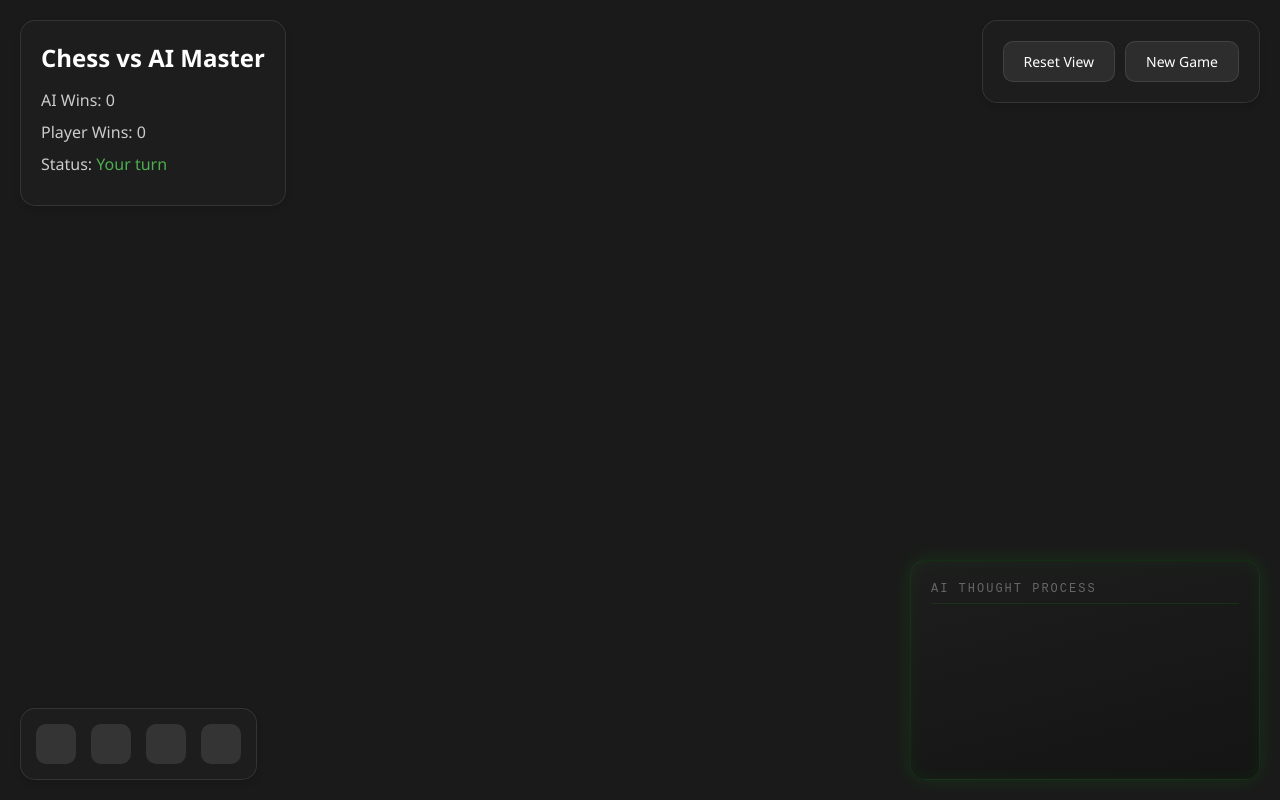
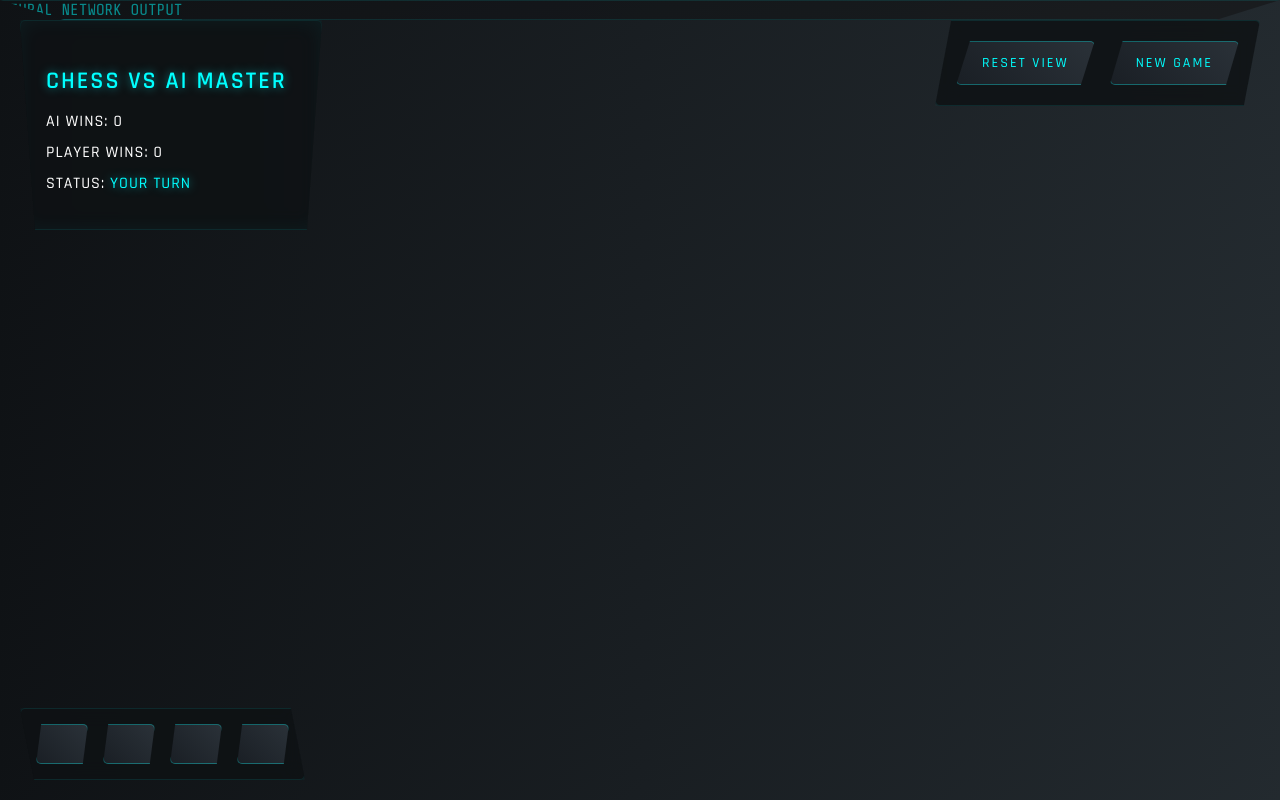
Before and after one commit to rosieos2/chesss, a website: page index.html in a window 1280 px wide. Drawn offline with nearby package versions, Linux system fonts and the light colour scheme.

Commit message:
Add files via upload

```diff
--- a/index.html
+++ b/index.html
@@ -8,213 +8,147 @@
     <script src="https://cdnjs.cloudflare.com/ajax/libs/chess.js/0.10.3/chess.min.js"></script>
     <script src="https://cdnjs.cloudflare.com/ajax/libs/three.js/r128/three.min.js"></script>
 <script src="https://cdn.jsdelivr.net/npm/three@0.128.0/examples/js/loaders/GLTFLoader.js"></script>
+<link href="https://fonts.googleapis.com/css2?family=Rajdhani:wght@500;600&family=Share+Tech+Mono&display=swap" rel="stylesheet">
     <style>
-        * {
+        * body {
     margin: 0;
-            padding: 0;
-            box-sizing: border-box;
-            font-family: 'Segoe UI', Tahoma, Geneva, Verdana, sans-serif;
+    background: linear-gradient(135deg, #0f1215 0%, #232a2f 100%);
+    color: #00ffff;
+    overflow: hidden;
+    font-family: 'Rajdhani', 'Orbitron', sans-serif;
 }
 
-        body {
-            margin: 0;
-            background: #1a1a1a;
-            color: white;
-            overflow: hidden;
-        }
-
-        #thought-terminal {
-    position: fixed;
-    right: 20px;
-    bottom: 20px;
-    width: 350px;
-    height: 220px;
-    background: linear-gradient(165deg, rgba(30, 30, 30, 0.95) 0%, rgba(20, 20, 20, 0.95) 100%);
-    color: #00ff00;
-    padding: 20px;
-    border-radius: 15px;
-    font-family: 'JetBrains Mono', 'Fira Code', 'Courier New', monospace;
-    overflow-y: auto;
-    backdrop-filter: blur(10px);
-    border: 1px solid rgba(0, 255, 0, 0.1);
-    box-shadow: 0 0 20px rgba(0, 255, 0, 0.1),
-                inset 0 0 20px rgba(0, 255, 0, 0.05);
-    font-size: 14px;
-    line-height: 1.4;
-    z-index: 1000;
-    transition: all 0.3s ease;
-}
-
-#thought-terminal::-webkit-scrollbar {
-    width: 8px;
-}
-
-#thought-terminal::-webkit-scrollbar-track {
-    background: rgba(0, 0, 0, 0.2);
-    border-radius: 4px;
-}
-
-#thought-terminal::-webkit-scrollbar-thumb {
-    background: rgba(0, 255, 0, 0.15);
-    border-radius: 4px;
-    border: 2px solid rgba(0, 0, 0, 0.2);
-}
-
-#thought-terminal::-webkit-scrollbar-thumb:hover {
-    background: rgba(0, 255, 0, 0.25);
-}
-
-#thought-terminal::before {
-    content: "AI THOUGHT PROCESS";
-    display: block;
-    font-size: 12px;
-    color: #666;
-    margin-bottom: 10px;
-    border-bottom: 1px solid rgba(0, 255, 0, 0.1);
-    padding-bottom: 5px;
-    letter-spacing: 2px;
-}
-
-.thought-entry {
-    margin-bottom: 12px;
-    padding: 8px;
-    background: rgba(0, 255, 0, 0.03);
-    border-radius: 8px;
-    border-left: 2px solid rgba(0, 255, 0, 0.2);
-    animation: fadeIn 0.3s ease-out;
-}
-
-@keyframes fadeIn {
-    from { opacity: 0; transform: translateY(10px); }
-    to { opacity: 1; transform: translateY(0); }
-}
-
-.thought-entry.thinking {
-    color: #666;
-}
-
-.thought-entry.error {
-    color: #ff4444;
-    background: rgba(255, 68, 68, 0.05);
-    border-left: 2px solid rgba(255, 68, 68, 0.3);
-}
-
-.blink {
-    animation: blink 1s infinite;
-}
-
-@keyframes blink {
-    0%, 100% { opacity: 1; }
-    50% { opacity: 0; }
-}
-
-        canvas {
-            display: block;
-        }
-
+/* Stats Panel */
 #stats {
     position: fixed;
     top: 20px;
     left: 20px;
-            background: rgba(30, 30, 30, 0.9);
-            color: white;
-            padding: 20px;
-            border-radius: 15px;
-            box-shadow: 0 4px 6px rgba(0, 0, 0, 0.1);
+    background: rgba(15, 18, 21, 0.85);
+    color: #00ffff;
+    padding: 25px;
+    border-radius: 5px;
+    box-shadow: 0 0 20px rgba(0, 255, 255, 0.1),
+                inset 0 0 20px rgba(0, 255, 255, 0.05);
+    border: 1px solid rgba(0, 255, 255, 0.1);
+    min-width: 250px;
+    clip-path: polygon(0 0, 100% 0, 95% 100%, 5% 100%);
     backdrop-filter: blur(10px);
-            border: 1px solid rgba(255, 255, 255, 0.1);
-            min-width: 250px;
 }
 
+#stats h2 {
+    color: #00ffff;
+    font-size: 24px;
+    margin-bottom: 15px;
+    text-transform: uppercase;
+    letter-spacing: 2px;
+    text-shadow: 0 0 10px rgba(0, 255, 255, 0.5);
+}
+
+#stats p {
+    color: #ffffff;
+    font-size: 16px;
+    margin: 10px 0;
+    text-transform: uppercase;
+    letter-spacing: 1px;
+}
+
+/* Controls */
 #controls {
     position: fixed;
     top: 20px;
     right: 20px;
-            background: rgba(30, 30, 30, 0.9);
+    background: rgba(15, 18, 21, 0.85);
     padding: 20px;
-            border-radius: 15px;
-            box-shadow: 0 4px 6px rgba(0, 0, 0, 0.1);
+    border-radius: 5px;
+    box-shadow: 0 0 20px rgba(0, 255, 255, 0.1);
+    border: 1px solid rgba(0, 255, 255, 0.1);
+    display: flex;
+    gap: 15px;
+    clip-path: polygon(5% 0, 100% 0, 95% 100%, 0% 100%);
     backdrop-filter: blur(10px);
-            border: 1px solid rgba(255, 255, 255, 0.1);
-            display: flex;
-            gap: 10px;
 }
 
+/* Buttons */
+button {
+    background: linear-gradient(45deg, #1a1f25, #2a3138);
+    border: 1px solid rgba(0, 255, 255, 0.3);
+    color: #00ffff;
+    padding: 12px 25px;
+    border-radius: 5px;
+    cursor: pointer;
+    font-size: 14px;
+    text-transform: uppercase;
+    letter-spacing: 2px;
+    transition: all 0.3s ease;
+    clip-path: polygon(10% 0, 100% 0, 90% 100%, 0 100%);
+    font-family: 'Rajdhani', sans-serif;
+}
+
+button:hover {
+    background: linear-gradient(45deg, #2a3138, #3a414a);
+    border-color: #00ffff;
+    transform: translateY(-2px);
+    box-shadow: 0 0 20px rgba(0, 255, 255, 0.2);
+}
+
+/* Social Links */
 #social-links {
     position: fixed;
     left: 20px;
     bottom: 20px;
     display: flex;
     gap: 15px;
-            background: rgba(30, 30, 30, 0.9);
+    background: rgba(15, 18, 21, 0.85);
     padding: 15px;
-            border-radius: 15px;
-            box-shadow: 0 4px 6px rgba(0, 0, 0, 0.1);
+    border-radius: 5px;
+    box-shadow: 0 0 20px rgba(0, 255, 255, 0.1);
+    border: 1px solid rgba(0, 255, 255, 0.1);
+    clip-path: polygon(0 0, 95% 0, 100% 100%, 5% 100%);
     backdrop-filter: blur(10px);
-            border: 1px solid rgba(255, 255, 255, 0.1);
 }
 
 .social-button {
     width: 40px;
     height: 40px;
-            border-radius: 10px;
-            border: none;
-            background: rgba(255, 255, 255, 0.1);
+    border-radius: 5px;
+    border: 1px solid rgba(0, 255, 255, 0.3);
+    background: linear-gradient(45deg, #1a1f25, #2a3138);
     cursor: pointer;
-            display: flex;
-            align-items: center;
-            justify-content: center;
     transition: all 0.3s ease;
 }
 
 .social-button:hover {
-            background: rgba(255, 255, 255, 0.2);
+    border-color: #00ffff;
     transform: translateY(-2px);
+    box-shadow: 0 0 20px rgba(0, 255, 255, 0.2);
 }
 
-        .social-button img {
-            width: 24px;
-            height: 24px;
+/* Status Styling */
+#status {
+    color: #00ffff;
+    font-weight: 500;
+    text-shadow: 0 0 10px rgba(0, 255, 255, 0.5);
 }
 
-        button {
-            background: #2d2d2d;
-            border: 1px solid rgba(255, 255, 255, 0.1);
-            color: white;
-            padding: 10px 20px;
-            border-radius: 10px;
-            cursor: pointer;
-            font-size: 14px;
-            transition: all 0.3s ease;
+/* Thought Terminal Enhancement */
+#thought-terminal {
+    background: linear-gradient(165deg, rgba(15, 18, 21, 0.95) 0%, rgba(25, 28, 31, 0.95) 100%);
+    border: 1px solid rgba(0, 255, 255, 0.1);
+    box-shadow: 0 0 30px rgba(0, 255, 255, 0.1);
+    color: #00ffff;
+    font-family: 'Share Tech Mono', monospace;
+    clip-path: polygon(0 0, 100% 0, 95% 100%, 5% 100%);
 }
 
-        button:hover {
-            background: #3d3d3d;
-            transform: translateY(-2px);
+#thought-terminal::before {
+    content: "NEURAL NETWORK OUTPUT";
+    color: rgba(0, 255, 255, 0.5);
+    border-bottom: 1px solid rgba(0, 255, 255, 0.2);
 }
 
-        h2 {
-            font-size: 24px;
-            margin-bottom: 15px;
-            font-weight: 600;
-        }
-
-        p {
-            margin: 10px 0;
-            font-size: 16px;
-            color: #cccccc;
-        }
-
-        #status {
-            color: #4CAF50;
-            font-weight: 500;
-        }
-
-        .placeholder-icon {
-            width: 24px;
-            height: 24px;
-            background: rgba(255, 255, 255, 0.2);
-            border-radius: 5px;
+.thought-entry {
+    border-left: 2px solid rgba(0, 255, 255, 0.3);
+    background: rgba(0, 255, 255, 0.03);
 }
     </style>
 </head>
```
Lines whose indentation alone changed are shown as unchanged.
